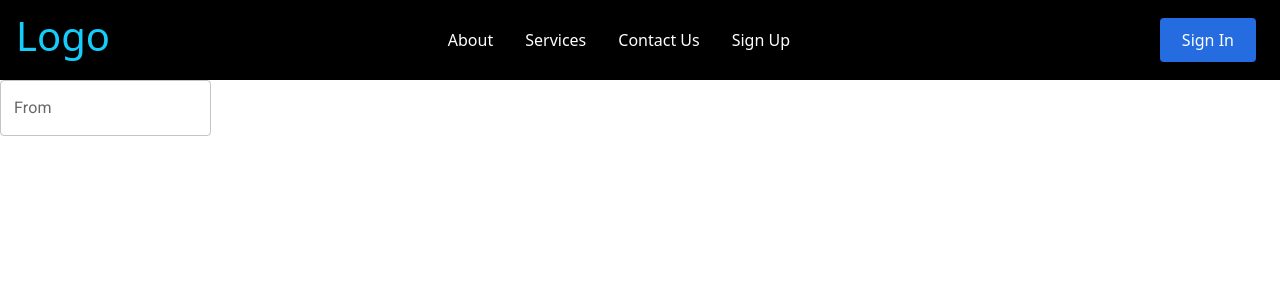
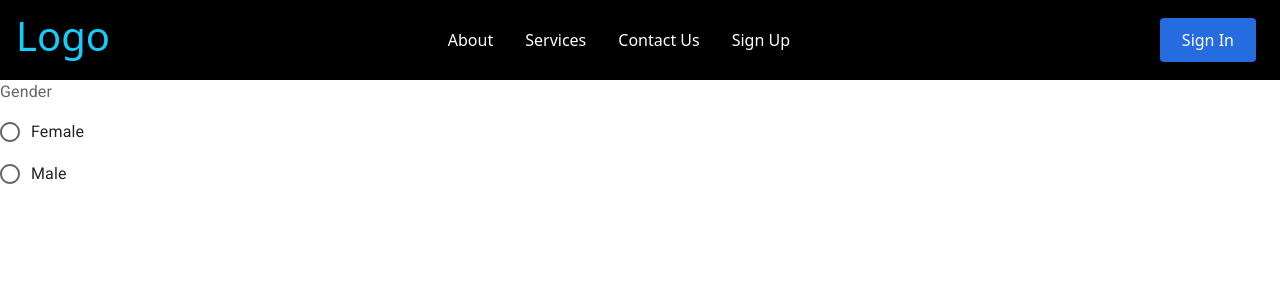
Before and after one commit to AadeshhhGavhane/pvtbusbooking, a React (Create React App) app: page / in a window 1280 px wide. Shown: the top 300 px of the page. Built offline with nearby package versions, Linux system fonts and the light colour scheme.

Commit message:
Made radiobutton

```diff
--- a/src/App.js
+++ b/src/App.js
@@ -1,6 +1,8 @@
 // import logo from './logo.svg';
 import "./App.css";
-import HomePage from "./components/Home/HomePage";
+import RadioButtonsGroup from "./components/BusType/RadioButtonsGroup";
+
+// import HomePage from "./components/Home/HomePage";
 import Navbar from "./components/Navbar";
 import React from "react";
 import { BrowserRouter as Router, Routes } from "react-router-dom";
@@ -10,7 +12,8 @@ function App({ children }) {
     <Router>
       <Navbar />
 
-      <HomePage></HomePage>
+      {/* <HomePage></HomePage> */}
+      <RadioButtonsGroup></RadioButtonsGroup>
 
       {/* <Home /> */}
       <Routes>
--- /dev/null
+++ b/src/components/BusType/RadioButtonsGroup.js
@@ -0,0 +1,31 @@
+import React from "react";
+import {
+  Radio,
+  RadioGroup,
+  FormControlLabel,
+  FormControl,
+  FormLabel,
+} from "@mui/material";
+
+export default function RadioButtonsGroup() {
+  const [value, setValue] = React.useState("female");
+
+  const handleChange = (event) => {
+    setValue(event.target.value);
+  };
+
+  return (
+    <FormControl component="fieldset">
+      <FormLabel component="legend">Gender</FormLabel>
+      <RadioGroup
+        aria-label="gender"
+        name="gender1"
+        value={value}
+        onChange={handleChange}
+      >
+        <FormControlLabel value="AC" control={<Radio />} label="Female" />
+        <FormControlLabel value="NON_AC" control={<Radio />} label="Male" />
+      </RadioGroup>
+    </FormControl>
+  );
+}
--- a/src/components/Home/HomePage.js
+++ b/src/components/Home/HomePage.js
@@ -13,99 +13,11 @@ import Stack from "@mui/material/Stack";
 import { flexbox } from "@mui/system";
 import { alignProperty } from "@mui/material/styles/cssUtils";
 
-export default function Home() {
-  const currencies = [
-    {
-      value: "Journey",
-      label: "Journey",
-    },
-    {
-      value: "Return",
-      label: "Return",
-    },
-  ];
+// export default function Home() {
+//   const currencies = [
+//     {
 
-  return (
-    // <Container>
-    //   <div className="container my-5">
-    //     <form className="d-flex flex-column align-items-start">
-    //       <div className="d-flex align-items-center">
-    //         <TextField
-    //           className="form-control"
-    //           id="fromAddress"
-    //           variant="outlined"
-    //           size="medium"
-    //           fullWidth
-    //           label="From"
-    //         />
-    //         <TextField
-    //           className="form-control mx-2"
-    //           id="toAddress"
-    //           variant="outlined"
-    //           size="medium"
-    //           fullWidth
-    //           label="To"
-    //         />
-    //         <LocalizationProvider dateAdapter={AdapterDayjs}>
-    //           <DatePicker
-    //             id="journeyDate"
-    //             size="medium"
-    //             fullWidth
-    //             label="Journey Date"
-    //           />
-    //         </LocalizationProvider>
-    //         <TextField
-    //           id="outlined-select-currency"
-    //           select
-    //           variant="outlined"
-    //           size="medium"
-    //           fullWidth
-    //           defaultValue="Journey"
-    //           SelectProps={{
-    //             native: true,
 
-    //           }}
-    //           label="Journey Type"
-    //           helperText="Please select your Journey Type"
-    //         >
-    //           {currencies.map((option) => (
-    //             <option key={option.value} value={option.value}>
-    //               {option.label}
-    //             </option>
-    //           ))}
-    //         </TextField>
-    //       </div>
 
-    //       <div className="d-flex justify-content-center my-3">
-    //         <Button
-    //           className="my-button-success"
-    //           variant="contained"
-    //           color="success"
-    //           size="medium"
-    //         >
-    //           Success
-    //         </Button>
-    //       </div>
-    //     </form>
-    //   </div>
-    // </Container>
-
-    <Stack direction="row" spacing={2}>
-      <div className="d-flex align-items-center">
-        <TextField
-          className="form-control"
-          id="fromAddress"
-          variant="outlined"
-          size="medium"
-          fullWidth
-          label="From"
-          style={{
-            display: "flexbox",
-            justifyContent: "center",
-            flexDirection:"row"
-          }}
-        />
-      </div>
-    </Stack>
-  );
-}
+//     }
+// };
--- a/src/components/index.ts
+++ b/src/components/index.ts
@@ -1 +1 @@
-export {home} from './home';
+// export {home} from './home';
```
